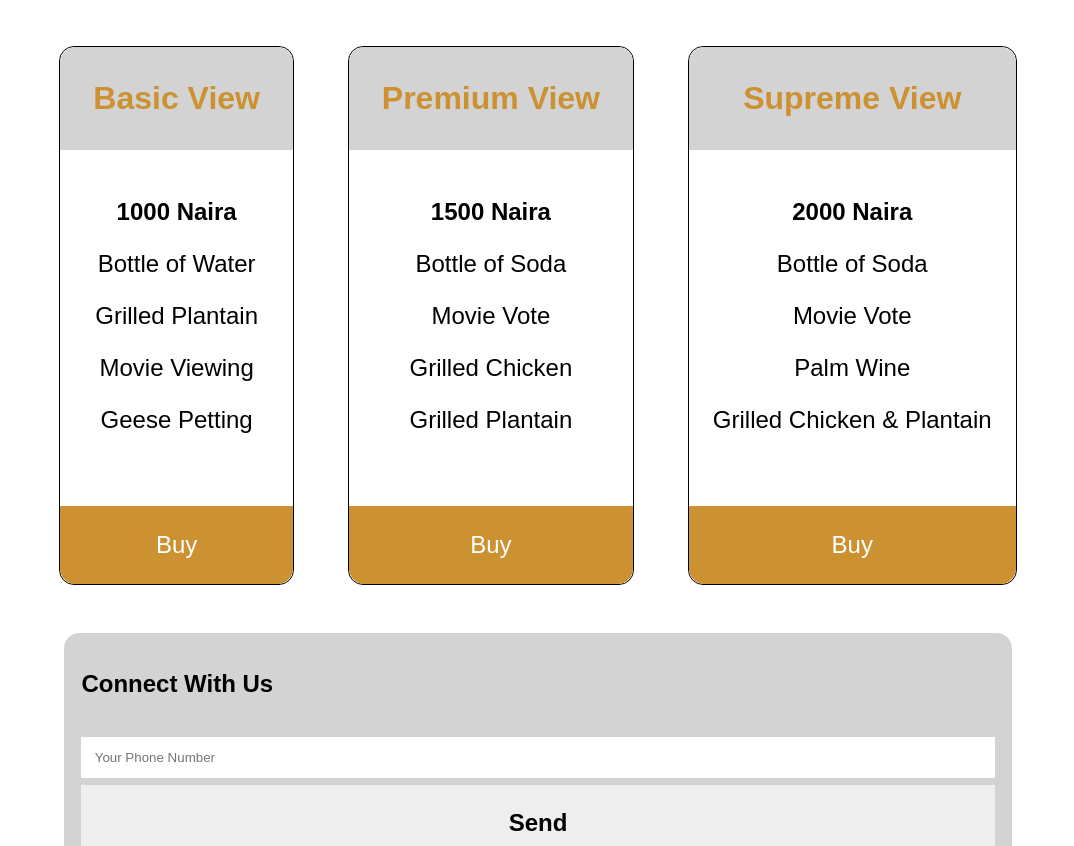
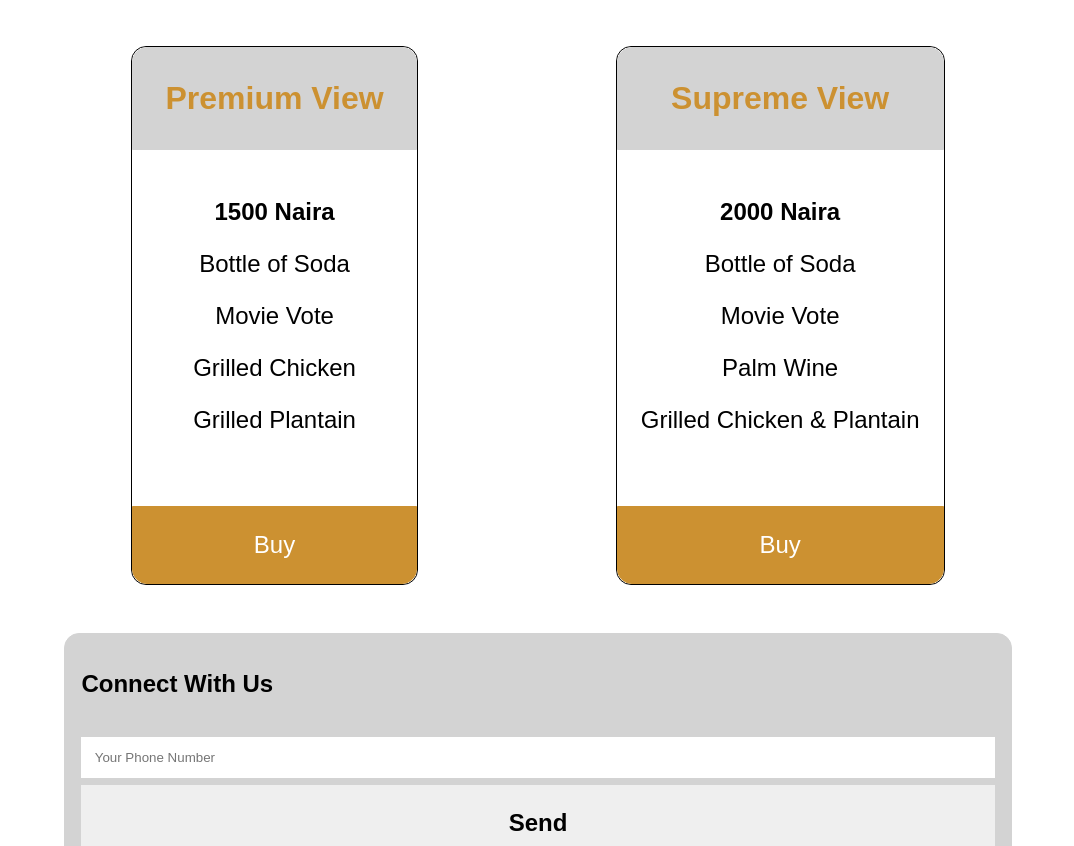
Before and after one commit to dayjigud/dayjigud.github.io, a plain HTML site: page index.html in a window 1280 px wide. Shown: the part 872-1718 px from the top of the page, without its empty margins (102-1176 px from the left). Drawn offline with Linux system fonts and the light colour scheme.

Commit message:
Add files via upload

```diff
--- a/index.html
+++ b/index.html
@@ -40,21 +40,6 @@
 
   <div class="sketch-books" id='price'>
     <div>
-      <div class="book-type"> Basic View</div>
-      <div class="book-detail">
-        <ul>
-          <li> <strong>1000 Naira</strong> </li>
-          <li>Bottle of Water</li>
-          <li>Grilled Plantain</li>
-          <li>Movie Viewing</li>
-          <li>Geese Petting</li>
-        </ul>
-      </div>
-      <div>
-        <a href="https://flutterwave.com/pay/ouoaiwzxo2kn" class="book-link">Buy</a>
-      </div>
-    </div>
-    <div>
       <div class="book-type"> Premium View</div>
       <div class="book-detail">
         <ul>
@@ -66,7 +51,7 @@
         </ul>
       </div>
       <div>
-        <a href="https://flutterwave.com/pay/lhxe44bm4cve" class="book-link">Buy</a>
+        <a href="https://flutterwave.com/pay/aytcablnmiil" class="book-link">Buy</a>
       </div>
     </div>
     <div>
@@ -81,7 +66,7 @@
         </ul>
       </div>
       <div>
-        <a href="https://flutterwave.com/pay/rvaabjen6gs5" class="book-link">Buy</a>
+        <a href="https://flutterwave.com/pay/lxh8x7z3qo4y" class="book-link">Buy</a>
       </div>
     </div>
 
```
